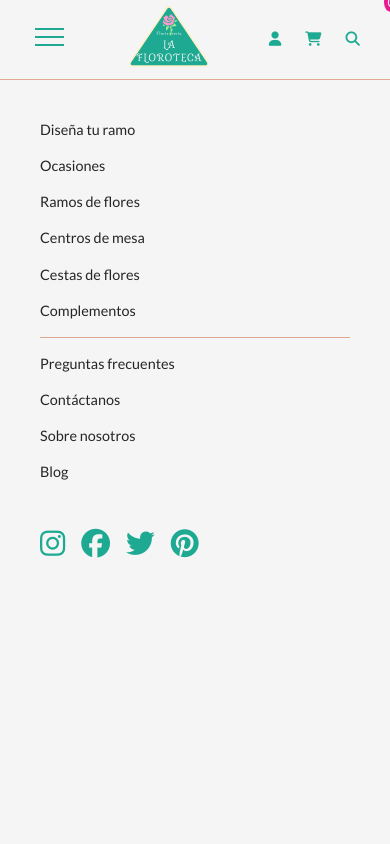
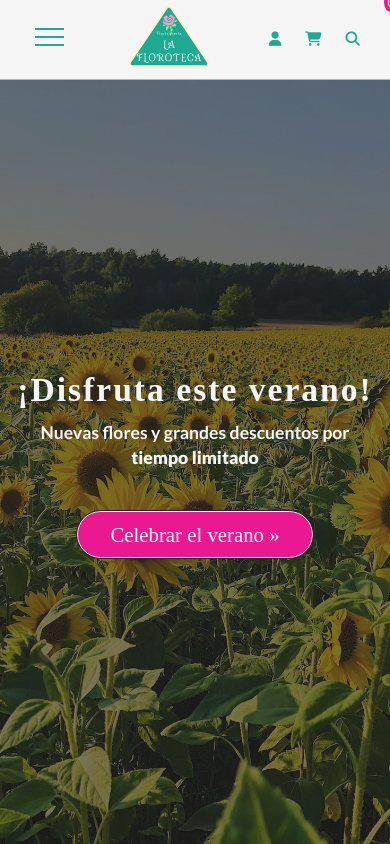
Before and after one commit to JoseSenent/la-floroteca, a website with bundled scripts: page index.html in a window 390 px wide. Shown: the top 844 px of the page. Built offline with nearby package versions, Linux system fonts and the light colour scheme; a web font is replaced by a local one.

Commit message:
fixed display of navigation menu in mobile devices

```diff
--- a/sass/layout/_navigation.scss
+++ b/sass/layout/_navigation.scss
@@ -45,6 +45,7 @@
   position: fixed;
   top: 10rem;
   z-index: 10;
+  transform: translate(-100%);
   transition: transform 0.4s;
 
   // Al añadir la clase «is-open» se despliega el correspondiente menú
```
Also changed, not shown: css/styles.css, 1 other file.
